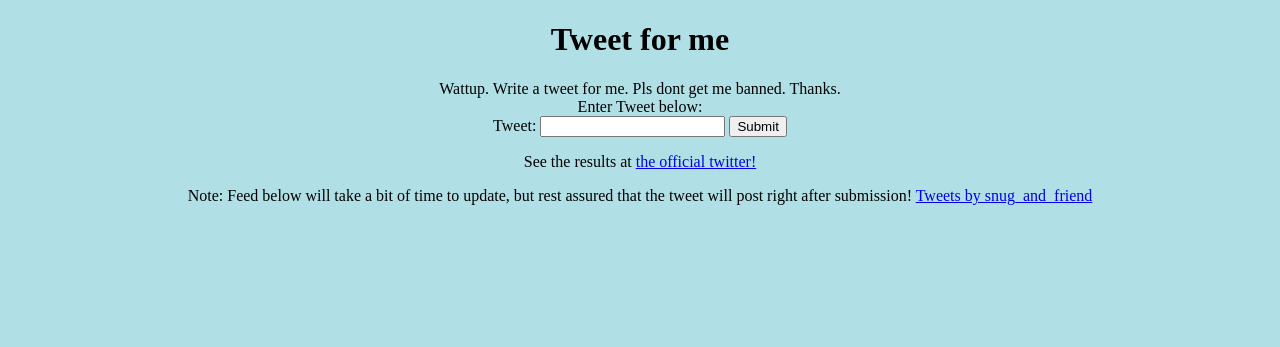
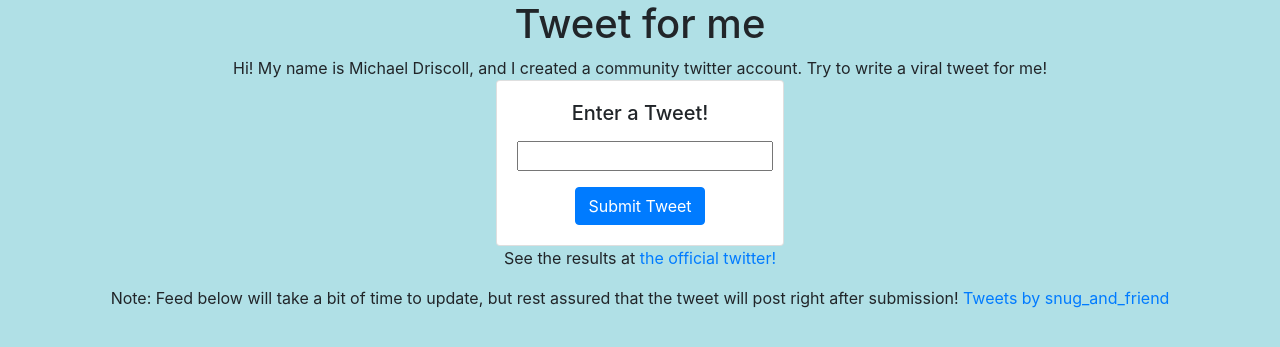
Before and after one commit to mkd5329/CommunityTweets, a Flask app: page / in a window 1280 px wide. Shown: the top 347 px of the page. Run offline with Flask 2, Linux system fonts and the light colour scheme; some libraries are stand-ins or nearby versions.

Commit message:
added bootstrap to improve UI

```diff
--- a/src/templates/homepage.html
+++ b/src/templates/homepage.html
@@ -1,6 +1,7 @@
 <!DOCTYPE html>
 <html lang="en">
 <head>
+    <link rel="stylesheet" href="https://stackpath.bootstrapcdn.com/bootstrap/4.3.1/css/bootstrap.min.css" integrity="sha384-ggOyR0iXCbMQv3Xipma34MD+dH/1fQ784/j6cY/iJTQUOhcWr7x9JvoRxT2MZw1T" crossorigin="anonymous">
     <style>div {text-align: center}</style>
     <meta charset="UTF-8">
     <title>Tweet4Me</title>
@@ -9,16 +10,23 @@
 <body style="background-color:powderblue;">
 <div>
 <h1>Tweet for me </h1>
-Wattup. Write a tweet for me. Pls dont get me banned. Thanks. <br>
+Hi! My name is Michael Driscoll, and I created a community twitter account. Try to write a viral tweet for me!<br>
 
-Enter Tweet below: <br>
+    <div class="col d-flex justify-content-center">
+    <div class="card" style="width: 18rem;">
+  <div class="card-body">
+    <h5 class="card-title">Enter a Tweet!</h5>
+    <p class="card-text"> <form action="/submit" method="POST">
+	<input type="text" name="tweet" id = "tweet">
+      </p>
+      <button type = "submit" class = "btn btn-primary">Submit Tweet</button>
+      </form>
+  </div>
+</div>
+        </div>
 
 
-<form action="/submit" method="POST">
-	<label> Tweet: </label>
-    <input type="text" name="tweet" id = "tweet">
-    <input type = "submit">
-</form>
+
 
     <p>
         See the results at <a href = https://twitter.com/snug_and_friend target = "_blank">the official twitter!</a>
--- /dev/null
+++ b/src/templates/style.css
@@ -0,0 +1,6 @@
+.centered{
+text-align:center;
+width: 50%;
+margin-left: auto;
+margin-right:auto;
+}
```
